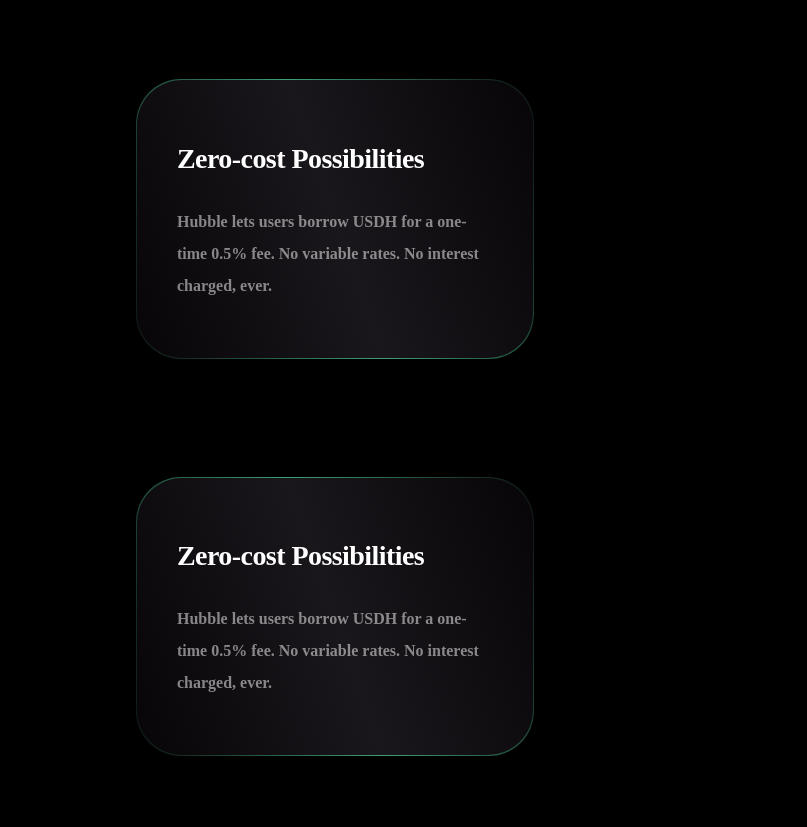
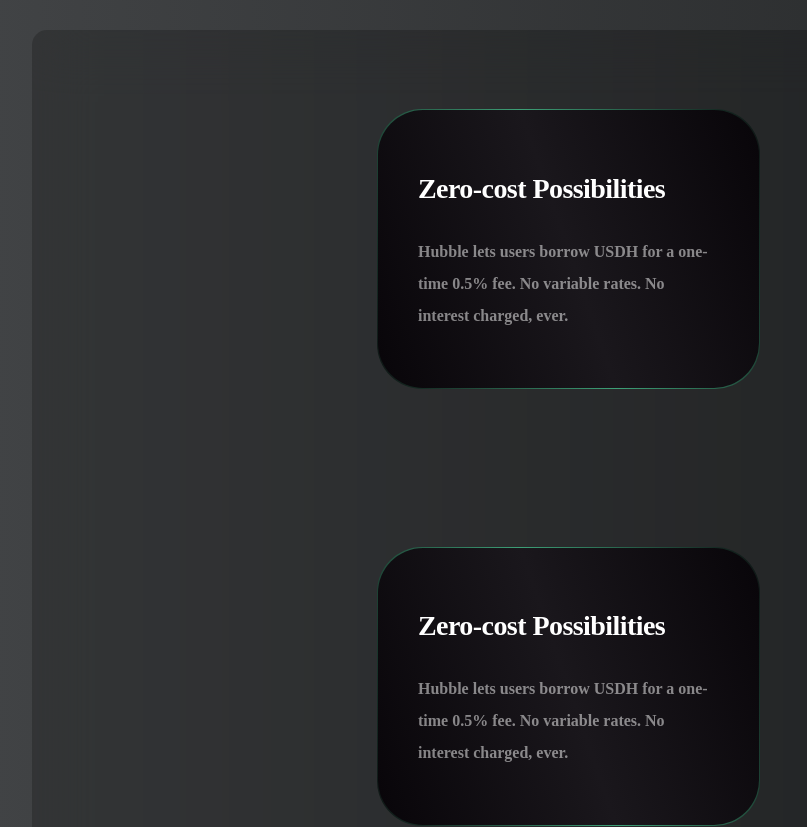
Before and after one commit to HikaruKawano/ReactComponents, a React (Vite) app: page / in a window 1280 px wide. Shown: the top 827 px of the page, without its empty margins (6-813 px from the left). Built offline with nearby package versions, Linux system fonts and the light colour scheme.

Commit message:
Create style Container

```diff
--- a/src/App.tsx
+++ b/src/App.tsx
@@ -1,5 +1,6 @@
 
 import  Card  from './components/atom/card/CardDefault'
+import Container from './components/atom/container'
 import Text from './components/atom/text'
 import Title from './components/atom/title'
 
@@ -7,7 +8,7 @@
 
 
   return (
-    <>
+    <Container margin='30px'>
      <Card typeCard='CardDefault' width='50%' height='70%' margin='40px'>
         <Title>
         Zero-cost Possibilities
@@ -35,7 +36,7 @@
         </Title>
         <Text>Hubble lets users borrow USDH for a one-time 0.5% fee. No variable rates. No interest charged, ever.</Text>
      </Card>
-    </>
+    </Container>
   )
 }
 
--- a/src/components/atom/container/index.tsx
+++ b/src/components/atom/container/index.tsx
@@ -14,6 +14,7 @@
   flexDirection?: string;
   borderRadius?: string;
   margin?: string;
+  opacity?: string;
 
   resMargin?: string;
   resWidth?: string;
@@ -38,6 +39,7 @@
   flexDirection,
   borderRadius,
   margin,
+  opacity,
 
   resAlign,
   resHeight,
@@ -61,6 +63,7 @@
       flexDirection={flexDirection}
       borderRadius={borderRadius}
       margin={margin}
+      opacity={opacity}
 
       resAlign={resAlign}
       resHeight={resHeight}
--- a/src/components/atom/container/style.ts
+++ b/src/components/atom/container/style.ts
@@ -2,7 +2,7 @@
 import Colors from '../../color/colors';
 
 
-interface props{
+interface props {
   flexBasis?: string;
   padding?: string;
   background?: string;
@@ -14,6 +14,7 @@
   flexDirection?: string;
   borderRadius?: string;
   margin?: string;
+  opacity?: string
 
   resFlexBasis?: string;
   resPadding?: string;
@@ -30,22 +31,23 @@
 export const ContainerStyle = styled.div<props>`
     flex-basis: ${(props) => props.flexBasis};
     padding: ${(props) => props.padding};
-    background-color:${(props) => props.background || Colors.background};
-    width: ${(props) => props.width ||  '100%'};
-    height: ${(props) => props.height || '100vh'};
+    background-color:${(props) => props.background || 'rgba(0, 0, 0, 0.2)'};
+    width: ${(props) => props.width};
+    height: ${(props) => props.height};
     display: ${(props) => props.display || 'flex'};
     align-items: ${(props) => props.align || 'center'};
     justify-content: ${(props) => props.justify || 'center'};
     flex-direction: ${(props) => props.flexDirection || 'column'};
-    border-radius: ${(props) => props.borderRadius};
+    border-radius: ${(props) => props.borderRadius || '15px'};
     margin:${(props) => props.margin};
+    backdrop-filter: blur(30px);
 
     @media only screen and (max-width: 990px)
  {
     margin: ${(props) => props.resMargin || ' 5px 0'};
     padding: ${(props) => props.resPadding || '10px 20px'} ;
     align-items: ${(props) => props.resAlign || 'normal'} ;
-    width: ${(props) => props.resWidth ||  '100%'};
+    width: ${(props) => props.resWidth || '100%'};
     height: ${(props) => props.resHeight};
     justify-content:${(props) => props.resJustify || 'center'};
     flex-direction: ${(props) => props.resFlexDirection};
--- a/style.css
+++ b/style.css
@@ -1,3 +1,7 @@
 body{
-    background-color: black;
+    background: #232526;  /* fallback for old browsers */
+    background: -webkit-linear-gradient(to right, #414345, #232526);  /* Chrome 10-25, Safari 5.1-6 */
+    background: linear-gradient(to right, #414345, #232526); /* W3C, IE 10+/ Edge, Firefox 16+, Chrome 26+, Opera 12+, Safari 7+ */
+
+
 }
```
